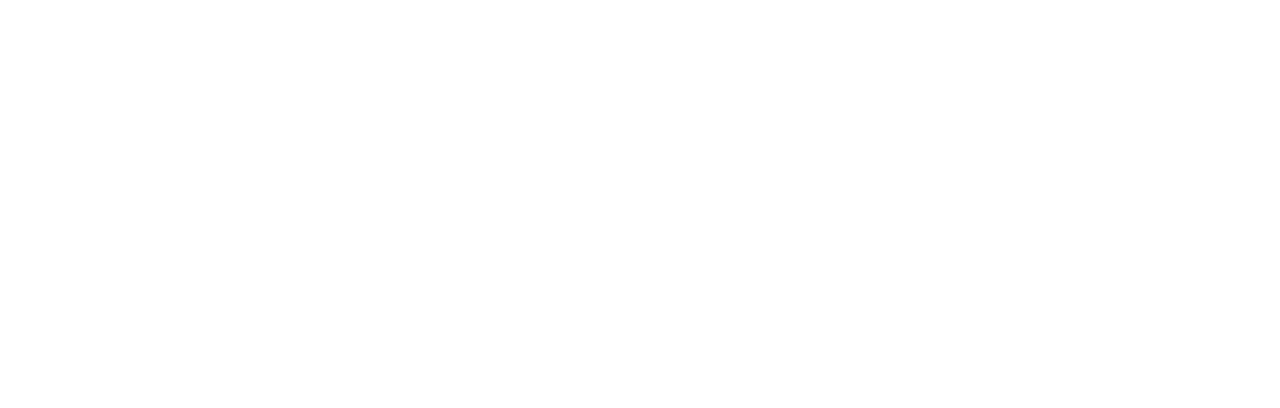
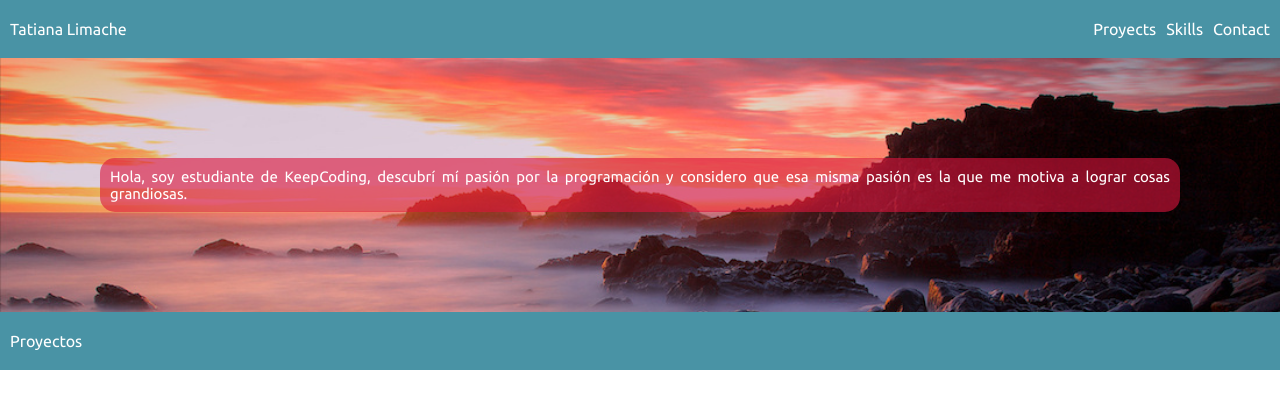
Before and after one commit to tatilq/Portfolio, a plain HTML site: page Index.html in a window 1280 px wide. Drawn offline with Linux system fonts and the light colour scheme.

Commit message:
Se actualizo ña sección Header(menu y acerca de mí)

```diff
--- a/Index.html
+++ b/Index.html
@@ -2,11 +2,52 @@
 <html lang="en">
 <head>
     <meta charset="UTF-8">
-    <meta http-equiv="X-UA-Compatible" content="IE=edge">
-    <meta name="viewport" content="width=device-width, initial-scale=1.0">
-    <title>Document</title>
+
+    <!-- <meta name="viewport" content="width=device-width, initial-scale=1.0"> -->
+    <meta name="viewport" content="width=device-width, user-scalable=no, initial-scale=1.0, maximum-scale=1.0, minimum-scale=1.0">
+    <link rel="stylesheet" href="css/main.css">
+    <link href="https://fonts.googleapis.com/css2?family=Ubuntu&display=swap" rel="stylesheet">
+    <title>Portfolio</title>
 </head>
 <body>
+    <div class="container">
+        <!------------------------Sección del Menú------------------------>
+        <header>
+            <div class="header">
+                <p class="name">Tatiana Limache</p>
+                <ul class="list-main">
+                    <li href="#projects" class="item">Proyects</li>
+                    <li href="#skills" class="item">Skills</li>
+                    <li href="#contact" class="item">Contact</li>
+                </ul>
+            </div>
+           <div class="about-me">
+                <p>Hola, soy estudiante de KeepCoding, descubrí mí pasión por la programación y considero que esa misma pasión es la que me motiva a lograr cosas grandiosas. </p>
+                <!-- <button><a href="https://www.facebook.com/mylaidi.tatiana">CONOCE MAS</a></button> -->
+           </div>
+        </header>
+        <!------------------------Sección de Proyectos------------------------>
+        <div id="projects" class="projects">
+
+                <p class="name">Proyectos</p>
+
+
+        </div>
+        <!------------------------Sección de Habilidades------------------------>
+        <div id="skills" class="skills">
+            <p></p>
+
+        </div>
+        <!------------------------Sección de Contactame------------------------>
+        <div id="contact" class="contact">
+            <p></p>
+
+        </div>
+        <!------------------------Sección del Píe de Página------------------------>
+        <div class="footer">
+            <p></p>
+        </div>
+    </div>
 
 </body>
 </html>
--- a/css/main.css
+++ b/css/main.css
@@ -0,0 +1,76 @@
+*
+{
+    /* outline: 1px solid red; */
+    margin: 0px;
+    font-family: 'Ubuntu', sans-serif;
+}
+/* .container
+{
+    display: flex;
+    flex-direction: column;
+} */
+/*---------------------------Sección del Menú---------------------------*/
+header
+{
+    /* background:  rgb(73,147,165); */
+
+    box-sizing: border-box;
+    overflow: hidden;
+    background: url('../img/header.jpg');
+    background-position: right center;
+    background-repeat: no-repeat;
+    background-attachment: fixed;
+    background-size: cover;
+}
+.header
+{
+    background:  rgb(73,147,165);
+    display: flex;
+    justify-content: space-between;
+    color: white;
+    padding-top: 20px;
+    padding-bottom: 20px;
+}
+.name
+{
+    padding-left: 10px;
+}
+.list-main
+{
+    list-style: none;
+    display: flex;
+    justify-content:flex-end;
+}
+.item{
+    padding-right: 10px;
+}
+.about-me
+{
+    display: flex;
+    justify-content:flex-end;
+    flex-direction: row;
+    padding: 80px;
+    margin: 20px;
+    color: white;
+
+}
+.about-me p
+{
+    background-color:rgba(220,20,60,0.6);
+    font-size: 15px;
+    text-align: justify;
+    padding: 10px;
+    border-radius: 15px;
+    /* width: 40%; */
+}
+.projects
+{
+    display: flex;
+    justify-content: space-between;
+    background:  rgb(73,147,165);
+    color: white;
+    padding-top: 20px;
+    padding-bottom: 20px;
+}
+
+/**/
```
Also changed, not shown: img/header.jpg (added).
